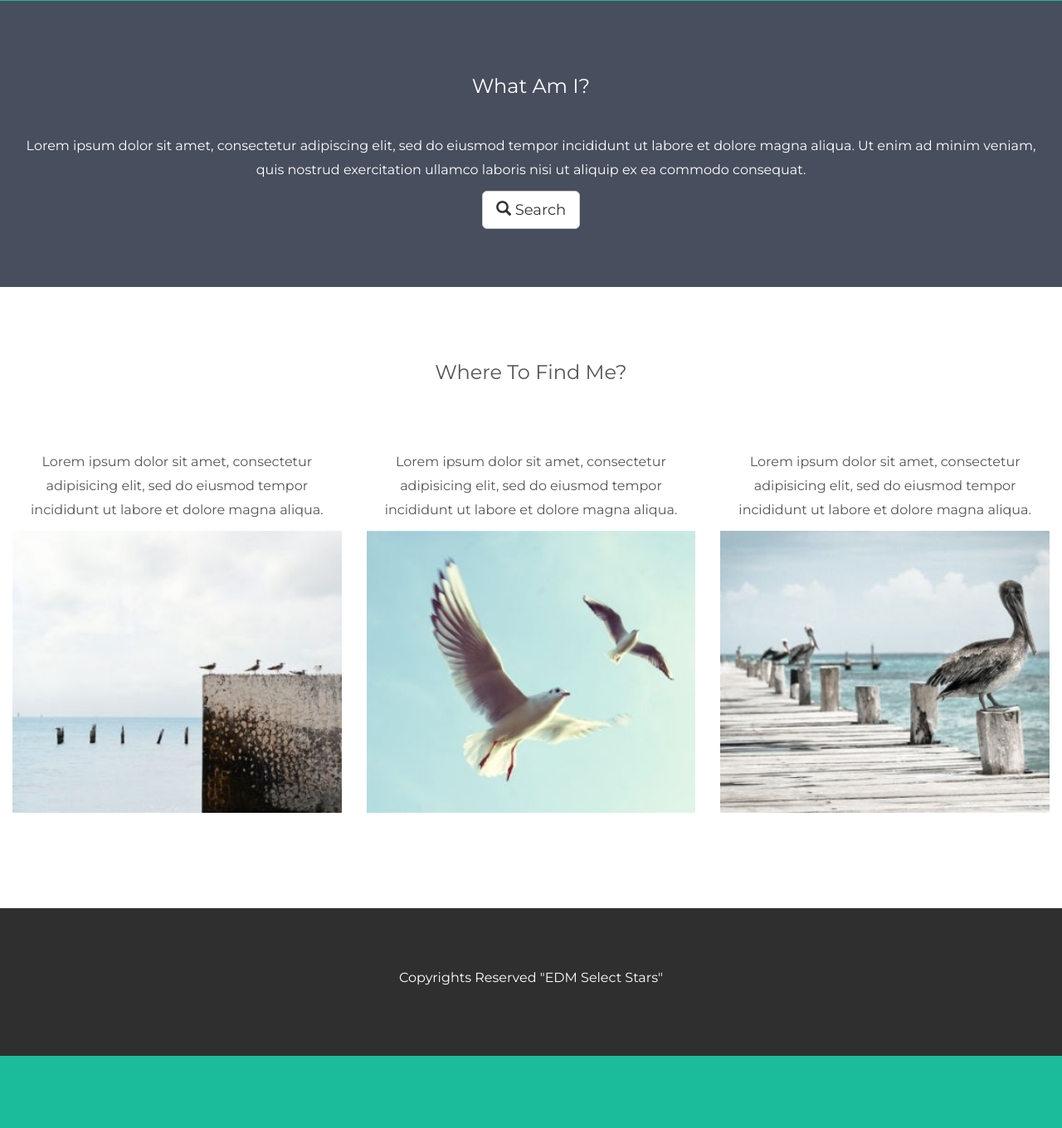
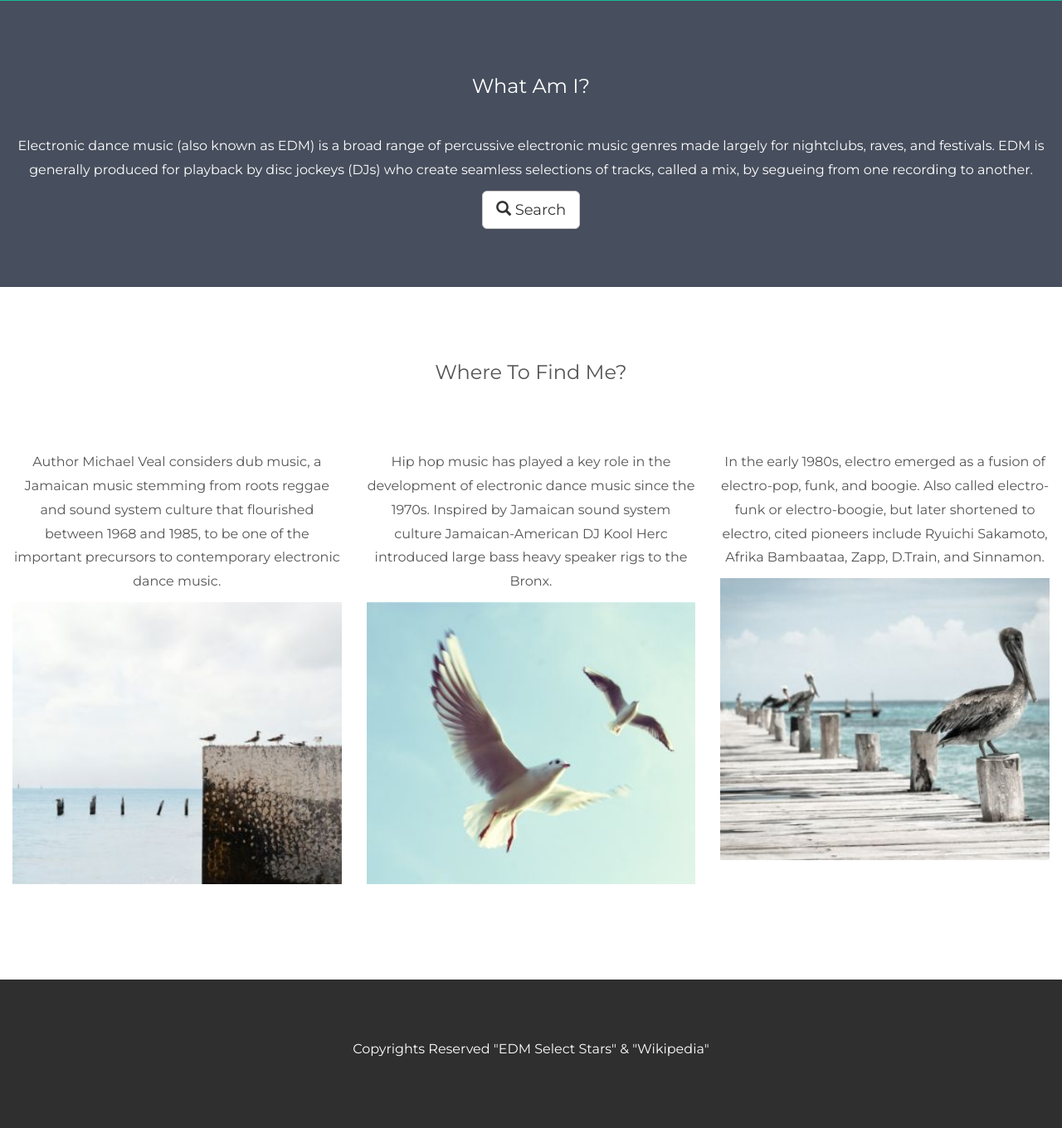
Before and after one commit to yashm555/edm, a Django app: page / in a window 1280 px wide. Shown: the part 762-2122 px from the top of the page at 83% size. Before the commit the page ends 2035 px from the top, so only its background shows below. Run offline with Django 3.2, Linux system fonts and the light colour scheme; some libraries are stand-ins or nearby versions.

Commit message:
Update home.html

```diff
--- a/ics_tool/templates/ics_tool/home.html
+++ b/ics_tool/templates/ics_tool/home.html
@@ -85,7 +85,7 @@
 <!-- Second Container -->
 <div class="container-fluid bg-2 text-center">
   <h3 class="margin">What Am I?</h3>
-  <p>Lorem ipsum dolor sit amet, consectetur adipiscing elit, sed do eiusmod tempor incididunt ut labore et dolore magna aliqua. Ut enim ad minim veniam, quis nostrud exercitation ullamco laboris nisi ut aliquip ex ea commodo consequat. </p>
+  <p>Electronic dance music (also known as EDM) is a broad range of percussive electronic music genres made largely for nightclubs, raves, and festivals. EDM is generally produced for playback by disc jockeys (DJs) who create seamless selections of tracks, called a mix, by segueing from one recording to another. </p>
   <a href="#" class="btn btn-default btn-lg">
     <span class="glyphicon glyphicon-search"></span> Search
   </a>
@@ -96,15 +96,15 @@
   <h3 class="margin">Where To Find Me?</h3><br>
   <div class="row">
     <div class="col-sm-4">
-      <p>Lorem ipsum dolor sit amet, consectetur adipisicing elit, sed do eiusmod tempor incididunt ut labore et dolore magna aliqua.</p>
+      <p>Author Michael Veal considers dub music, a Jamaican music stemming from roots reggae and sound system culture that flourished between 1968 and 1985, to be one of the important precursors to contemporary electronic dance music.</p>
       <img src="{% static "ics_tool/images/birds1.jpg" %}" class="img-responsive margin" style="width:100%" alt="Image">
     </div>
     <div class="col-sm-4">
-      <p>Lorem ipsum dolor sit amet, consectetur adipisicing elit, sed do eiusmod tempor incididunt ut labore et dolore magna aliqua.</p>
+      <p>Hip hop music has played a key role in the development of electronic dance music since the 1970s. Inspired by Jamaican sound system culture Jamaican-American DJ Kool Herc introduced large bass heavy speaker rigs to the Bronx.</p>
       <img src="{% static "ics_tool/images/birds2.jpg" %}" class="img-responsive margin" style="width:100%" alt="Image">
     </div>
     <div class="col-sm-4">
-      <p>Lorem ipsum dolor sit amet, consectetur adipisicing elit, sed do eiusmod tempor incididunt ut labore et dolore magna aliqua.</p>
+      <p>In the early 1980s, electro emerged as a fusion of electro-pop, funk, and boogie. Also called electro-funk or electro-boogie, but later shortened to electro, cited pioneers include Ryuichi Sakamoto, Afrika Bambaataa, Zapp, D.Train, and Sinnamon.</p>
       <img src="{% static "ics_tool/images/birds3.jpg" %}" class="img-responsive margin" style="width:100%" alt="Image">
     </div>
   </div>
@@ -112,7 +112,7 @@
 
 <!-- Footer -->
 <footer class="container-fluid bg-4 text-center">
-  <p>Copyrights Reserved "EDM Select Stars" <a href="#"></a></p>
+  <p>Copyrights Reserved "EDM Select Stars" & "Wikipedia" <a href="#"></a></p>
 </footer>
 
 </body>
```
